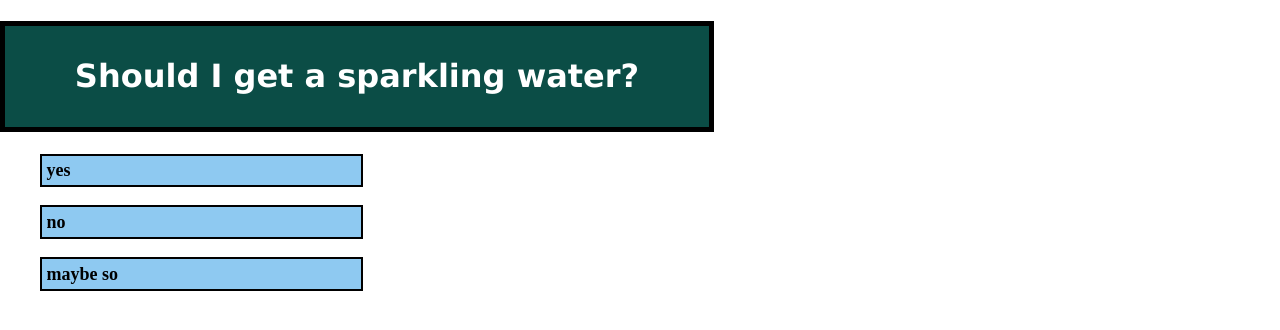
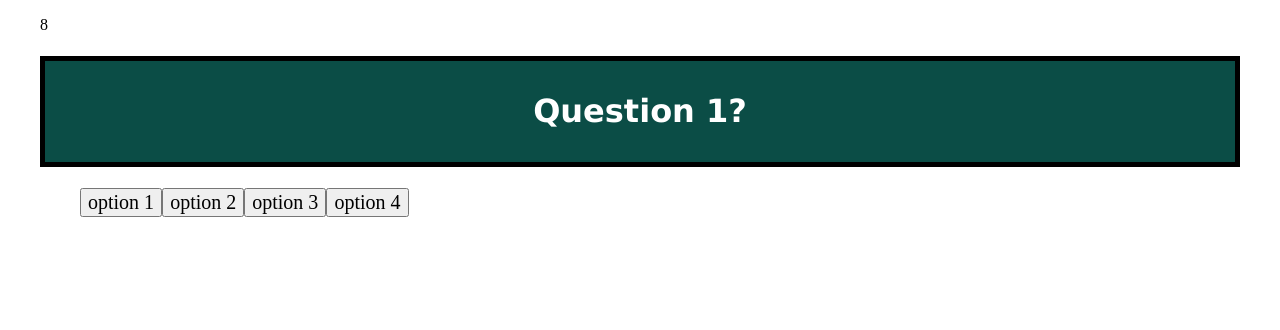
Before and after one commit to slawless08/Quiz-game, a plain HTML site: page index.html in a window 1280 px wide. Both pictures are taken after a click on the button "START". Drawn offline with Linux system fonts and the light colour scheme.

Commit message:
Code completed for clicking on answers to questions and going to next questions.

```diff
--- a/assets/script.js
+++ b/assets/script.js
@@ -1,41 +1,127 @@
 var startButton = document.querySelector("#start");
 var gameTitle = document.querySelector("#game-title");
 var gameDescr = document.querySelector("#game-desc");
-var quizQuesitons = [questions];
-var quizAnswers = [questionOneAnswers];
 var listAnswers = document.querySelector("#answers");
 var disappear = document.querySelector("#disappear");
-var list = document.createElement("ul");
+var feedback = document.querySelector("#feedback");
+var timer = document.querySelector("#timer");
+var secondsLeft = 10;
 
-var questions = {
-    one: "Should I get a sparkling water?",
-    two: "Does this question work?",
-    three: "Will this one work too?",
-    four: "Last but not least?"
+function setTimer(){
+    var timerInterval = setInterval(function(){
+        secondsLeft--;
+        timer.textContent = secondsLeft;
+        if (secondsLeft === 0 ){
+            clearInterval(timerInterval);
+            endQuiz();
+        }
+
+    }, 1000);
 }
+var questions = [
+    {
+        questionName: "Question 1?",
+        choices: ["option 1", "option 2", "option 3", "option 4"],
+        correct: "option 2",
+    },
+    {
+        questionName: "Question 2?",
+        choices: ["option 1", "option 2", "option 3", "option 4"],
+        correct: "option 4",
+    }
+]
+var questionIndex = 0;
+var currentQuestion = questions[questionIndex];
 
-var questionOneAnswers = ["yes","no","maybe so"];
-
-console.log(questions);
-console.log(questionOneAnswers);
-
+// Start button that runs the quiz function as well as makes the other content 'disappear'
 startButton.addEventListener('click', function () {
     gameTitle.textContent = "";
     gameDescr.textContent = ""
 
-    startQuiz();
+    getQuestion();
     disappear.textContent = "";
+    startButton.remove();
+    setTimer();
+    timer.textContent = secondsLeft;
 })
 
-function startQuiz() {
-    gameTitle.textContent = questions.one;
 
-    document.body.appendChild(list)
-    questionOneAnswers.forEach(function (e) {
-        var li = document.createElement("li");
-        li.innerText = e;
-        console.log(li);
-        list.append(li);
+function getQuestion() {
+    currentQuestion = questions[questionIndex];
+    console.log(currentQuestion);
+
+    gameTitle.textContent = currentQuestion.questionName;
+
+    currentQuestion.choices.forEach(function (choice) {
+        var answerBtn = document.createElement("button");
+        answerBtn.setAttribute("value", choice);
+        // style later!!
+        answerBtn.setAttribute("class", "styled-button");
+        answerBtn.textContent = choice;
+        answerBtn.onclick = checkAnswer;
+        listAnswers.appendChild(answerBtn);
     })
+    var removeMe = document.querySelectorAll("button");
+    console.log(removeMe);
+}
+
+function checkAnswer() {
+    if (this.value !== currentQuestion.correct) {
+        // subtract quiz timer
+        feedback.textContent = "Incorrect!";
+        // could also run endGame if timer = 0
+    } else {
+        feedback.textContent = "Correct!";
+        // sound effects if time available
+    }
+
+
+    if (questionIndex === (questions.length -1)){
+        removeQuestions(listAnswers);
+        endQuiz();
+    } else {
+        removeQuestions(listAnswers);
+        questionIndex++;
+        getQuestion();
+    }
 
 }
+
+function removeQuestions(parent){
+    parent.innerHTML = "";
+
+}
+function endQuiz(){
+    gameTitle.textContent = "This is the end of the quiz!";
+}
+
+// store the time to local storage
+// display the end page with a form to submit initials and display leaderboard--> function to sort by score
+// setItem will save to local storage, localStorage.getItem will grab it from the storage
+// .val to grab the value in the text box they type into, grab timer variable as the score
+
+// changes the previous title to the question
+
+    // my attempt at a for loop to append list items -- doesn't work!! , having issues with the length not being defined
+    // var questionAnswers = quizAnswers[a];
+    // for (var i = 0; i < questionAnswers.length; i++){
+    //     var answer = document.createElement("li");
+    //     answer.appendChild(document.textContent(quizAnswers[i]));
+    //     listAnswers.appendChild(answer);
+
+    // appends the answers to the list -- it works! Is there a better way to get it to loop easily?
+
+    // document.body.appendChild(list)
+    // questionOneAnswers.forEach(function (e) {
+    //     var li = document.createElement("li");
+    //     li.innerText = e;
+    //     listAnswers.append(li);
+    // })
+
+
+    /*  my attempt at styling the list items that are appended -- doesn't work!!!
+        var stylePls = document.querySelectorAll("li");
+        for (var i =0; i < stylePls.length; i++);{
+        stylePls[i].setAttribute("style", "background-color: rgb(142, 201, 241); border: 2px solid black;");
+
+    */
--- a/assets/style.css
+++ b/assets/style.css
@@ -11,11 +11,13 @@
 
 ul {
     list-style: none;
-
 }
 
 body {
-    align-items: center;
+    align-content: center;
+    margin-left: auto;
+    margin-right: auto;
+    width: 75rem;
 }
 
 #game-title {
@@ -26,7 +28,6 @@ body {
     font-weight: var(--fw-bold);
     padding: var(--small);
     text-align: center;
-    width: 50%;
 }
 
 #game-desc {
@@ -40,6 +41,7 @@ body {
     color: var(--clr-light);
     font-weight: var(--fw-bold);
     padding: var(--small);
+
 }
 
 #start:hover{
@@ -48,8 +50,6 @@ body {
 
 #answers {
     font-size: 20px;
-    margin-left: 20rem;
-    margin-right: 10rem;
     text-align: left;
     list-style: none;
 }
@@ -58,8 +58,8 @@ li {
     width: 25%;
     margin: 1em 0;
     padding: .25em;
-    background-color: rgb(142, 201, 241);
-    border: 2px solid black;
+    /* background-color: rgb(142, 201, 241); */
+    /* border: 2px solid black; */
     font-weight: var(--fw-bold);
     font-size: large;
 }
--- a/index.html
+++ b/index.html
@@ -11,11 +11,18 @@
 </head>
 
 <body>
+    <header>
+        <p id = "timer"></p>
+    </header>
     <h1 id="game-title">Coding quiz challenge</h1>
-    <span id="disappear">
+    <div id="disappear">
         <p id="game-desc">insert description of the game here</p>
         <button id="start">START</button>
-    </span>
+    </div>
+<ul id = "answers">
+
+</ul>
+<div id = "feedback"></div>
 
     <script src="./assets/script.js"></script>
 
```
